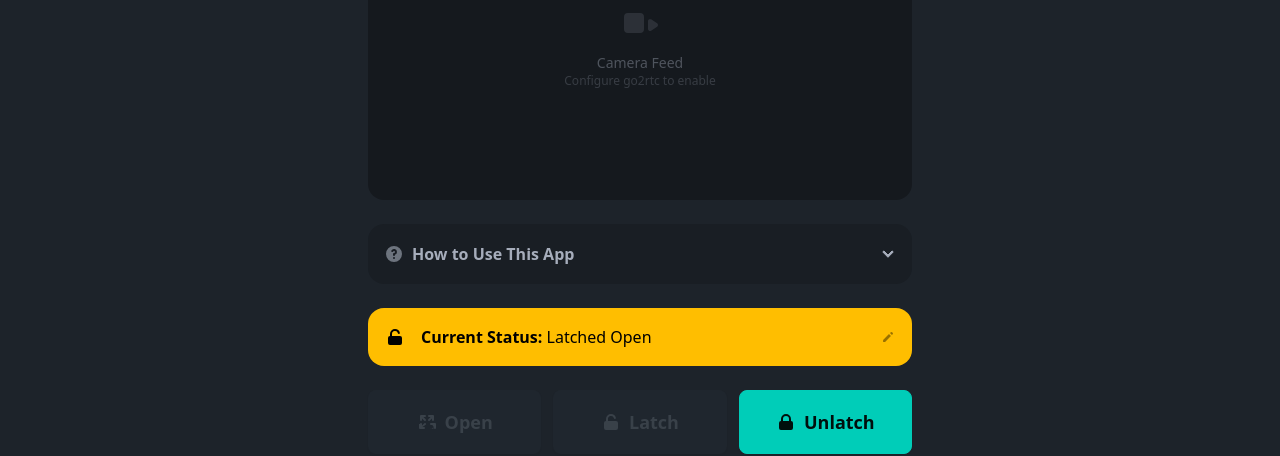
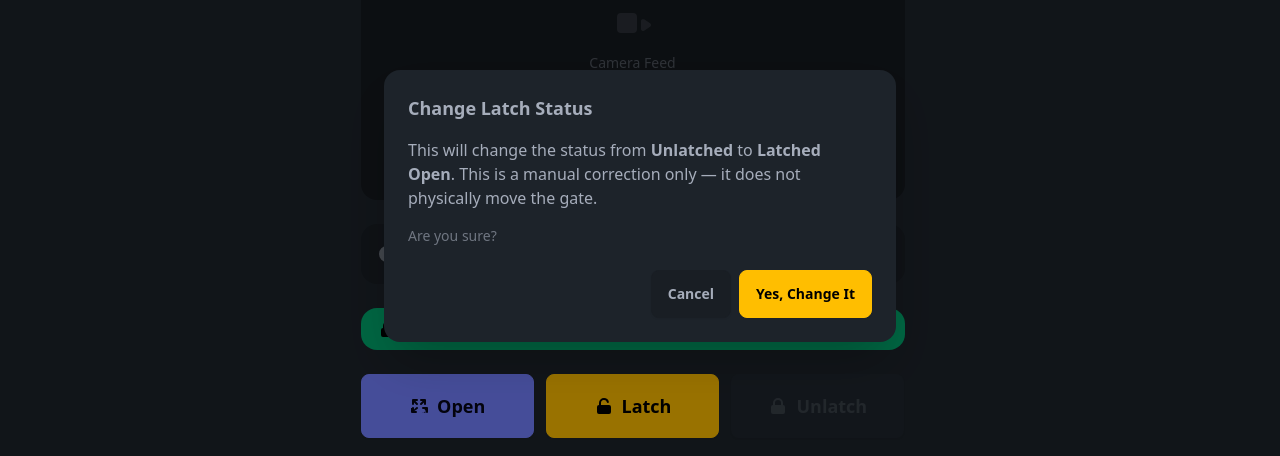
Before and after one commit to ralacher/gate-keeper, a Vue app: page / in a window 1280 px wide. Both pictures are taken after a click on the element "Tap to correct latch state". Shown: the part 194-650 px from the top of the page. Built offline with nearby package versions, Linux system fonts and the light colour scheme; no server answers.

Commit message:
added confirmation

```diff
--- a/src/components/LatchStatus.vue
+++ b/src/components/LatchStatus.vue
@@ -1,10 +1,27 @@
 <script setup>
-defineProps({
+import { ref } from 'vue'
+
+const props = defineProps({
   latched: Boolean,
   expectedUnlatch: Object, // { time: ISO, user: string } or null
 })
 
-defineEmits(['toggle-latch'])
+const emit = defineEmits(['toggle-latch'])
+
+const showConfirm = ref(false)
+
+function onAlertClick() {
+  showConfirm.value = true
+}
+
+function confirmToggle() {
+  showConfirm.value = false
+  emit('toggle-latch')
+}
+
+function cancelToggle() {
+  showConfirm.value = false
+}
 
 function formatExpectedTime(iso) {
   if (!iso) return ''
@@ -23,10 +40,10 @@ function formatExpectedTime(iso) {
 
     <!-- Latch status alert -->
     <div
-      class="alert w-full cursor-pointer transition-opacity hover:opacity-80 active:scale-[0.98]"
+      class="alert flex flex-row flex-nowrap items-center gap-2 py-2 w-full cursor-pointer transition-opacity hover:opacity-80 active:scale-[0.98]"
       :class="latched ? 'alert-warning' : 'alert-success'"
       title="Tap to correct latch state"
-      @click="$emit('toggle-latch')"
+      @click="onAlertClick"
     >
       <svg v-if="latched" xmlns="http://www.w3.org/2000/svg" class="h-5 w-5 shrink-0" viewBox="0 0 20 20" fill="currentColor">
         <path d="M10 2a5 5 0 00-5 5v2a2 2 0 00-2 2v5a2 2 0 002 2h10a2 2 0 002-2v-5a2 2 0 00-2-2H7V7a3 3 0 015.905-.75 1 1 0 001.937-.5A5.002 5.002 0 0010 2z"/>
@@ -34,13 +51,33 @@ function formatExpectedTime(iso) {
       <svg v-else xmlns="http://www.w3.org/2000/svg" class="h-5 w-5 shrink-0" viewBox="0 0 20 20" fill="currentColor">
         <path fill-rule="evenodd" d="M5 9V7a5 5 0 0110 0v2a2 2 0 012 2v5a2 2 0 01-2 2H5a2 2 0 01-2-2v-5a2 2 0 012-2zm8-2v2H7V7a3 3 0 016 0z" clip-rule="evenodd"/>
       </svg>
-      <div>
-        <span class="font-semibold">Current Status:</span> {{ latched ? 'Latched Open' : 'Unlatched' }}
-      </div>
-      <svg xmlns="http://www.w3.org/2000/svg" class="h-3.5 w-3.5 opacity-40" viewBox="0 0 20 20" fill="currentColor">
+      <span class="font-semibold whitespace-nowrap">Current Status:</span>
+      <span class="whitespace-nowrap">{{ latched ? 'Latched Open' : 'Unlatched' }}</span>
+      <svg xmlns="http://www.w3.org/2000/svg" class="h-3.5 w-3.5 shrink-0 opacity-40 ml-auto" viewBox="0 0 20 20" fill="currentColor">
         <path d="M13.586 3.586a2 2 0 112.828 2.828l-.793.793-2.828-2.828.793-.793zM11.379 5.793L3 14.172V17h2.828l8.38-8.379-2.83-2.828z"/>
       </svg>
     </div>
+
+    <!-- Confirmation modal -->
+    <dialog class="modal" :class="{ 'modal-open': showConfirm }">
+      <div class="modal-box">
+        <h3 class="text-lg font-bold">Change Latch Status</h3>
+        <p class="py-4">
+          This will change the status from
+          <strong>{{ latched ? 'Latched Open' : 'Unlatched' }}</strong> to
+          <strong>{{ latched ? 'Unlatched' : 'Latched Open' }}</strong>.
+          This is a manual correction only — it does not physically move the gate.
+        </p>
+        <p class="text-sm opacity-60">Are you sure?</p>
+        <div class="modal-action">
+          <button class="btn" @click="cancelToggle">Cancel</button>
+          <button class="btn btn-warning" @click="confirmToggle">Yes, Change It</button>
+        </div>
+      </div>
+      <form method="dialog" class="modal-backdrop" @click="cancelToggle">
+        <button>close</button>
+      </form>
+    </dialog>
 
     <!-- Expected unlatch time (informational) -->
     <div
```
Also changed, not shown: 1 other file (tests, documents, lock files or other folders).
